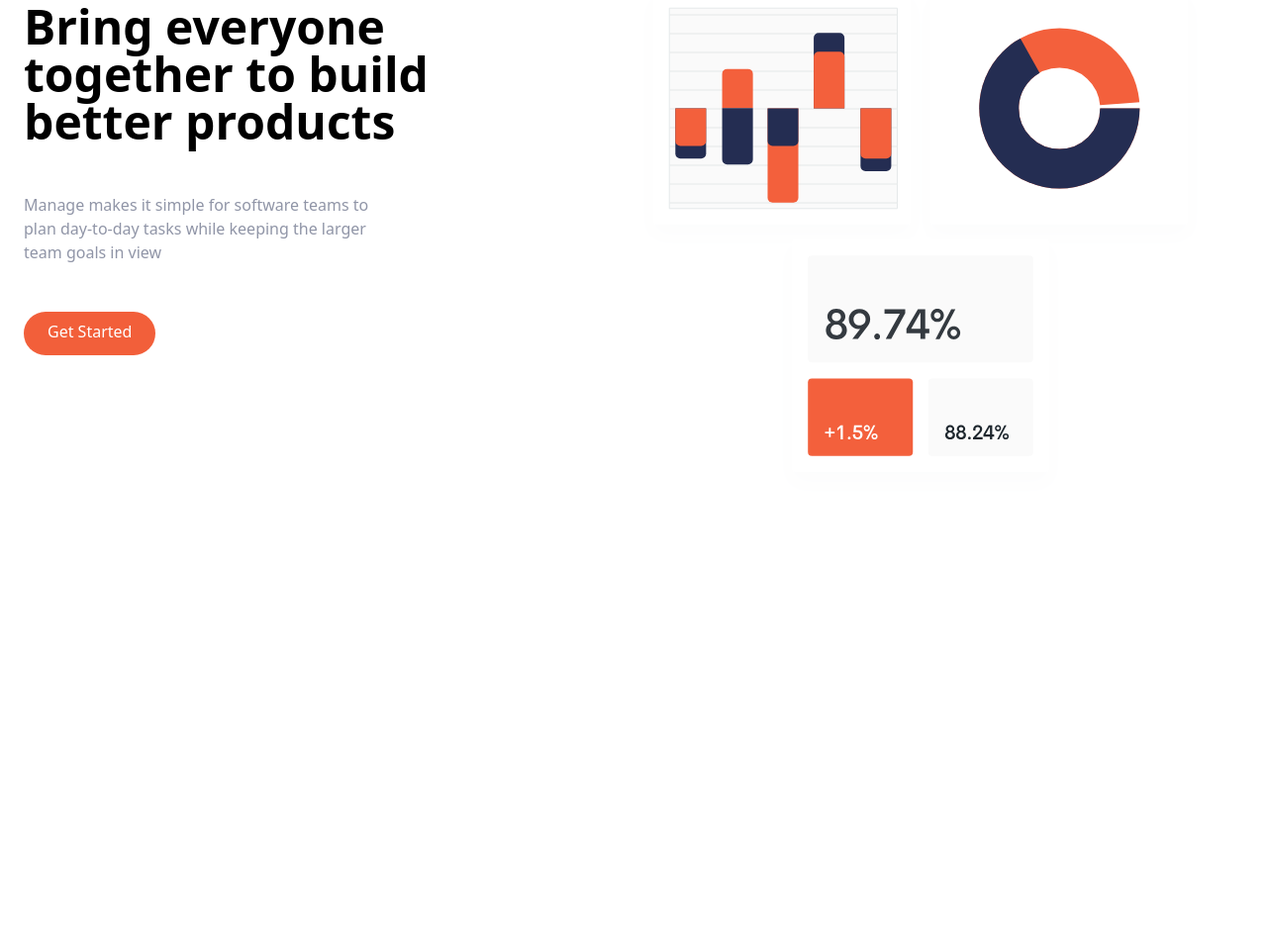
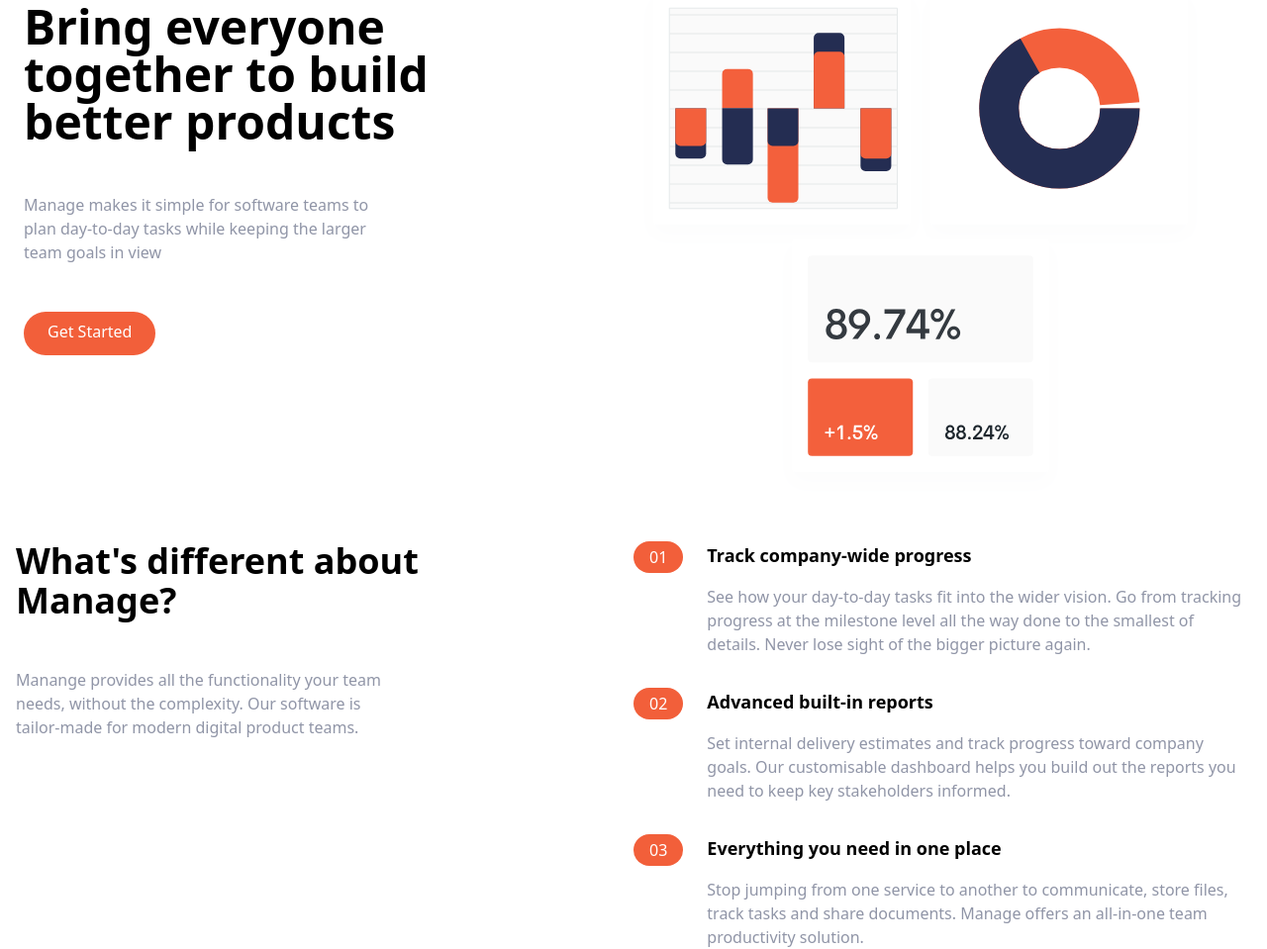
Before and after one commit to nittin-shankar/tailwind-crash-course, a website: page index.html in a window 1280 px wide. Shown: the part 150-1109 px from the top of the page at 99% size. Before the commit the page ends 800 px from the top, so only its background shows below. Drawn offline with Linux system fonts and the light colour scheme.

Commit message:
Build features section

```diff
--- a/index.html
+++ b/index.html
@@ -55,5 +55,93 @@
       </div>
     </section>
 
+    <!-- Features section -->
+    <section id="features" class="">
+      <!-- Flex Container-->
+      <div class="container flex flex-col mx-auto px-4 mt-10 space-y-12 justify-between md:flex-row md:space-y-0">
+        <!-- What's Different -->
+        <div class="flex flex-col space-y-12 md:w-1/2">
+          <h2 class="max-w-md text-4xl font-bold text-center md:text-left">
+            What's different about Manage?
+          </h2>
+          <p class="max-w-sm text-center text-darkGrayishBlue md:text-left">
+            Manange provides all the functionality your team needs, without the complexity. Our software is tailor-made for modern digital product teams.
+          </p>
+        </div>
+
+        <!-- Numbered List-->
+        <div class="flex flex-col space-y-8 md:w-1/2">
+          <!-- List Item 1-->
+          <div class="flex flex-col space-y-3 md:space-y-0 md:space-x-6 md:flex-row">
+            <!-- Heading -->
+            <div class="rounded-l-full bg-brightRedSupLight md:bg-transparent">
+              <div class="flex items-center space-x-2">
+                <div class="px-4 py-2 text-white rounded-full md:py-1 bg-brightRed">
+                  01
+                </div>
+                <h3 class="text-base font-bold md:mb-4 md:hidden">
+                  Track company-wide progress
+                </h3>
+              </div>
+            </div>
+
+            <div>
+              <h3 class="hidden mb-4 text-lg font-bold md:block">
+                Track company-wide progress
+              </h3>
+              <p class="text-darkGrayishBlue">
+                See how your day-to-day tasks fit into the wider vision. Go from tracking progress at the milestone level all the way done to the smallest of details. Never lose sight of the bigger picture again.
+              </p>
+            </div>
+          </div>
+          <!-- List Item 2-->
+          <div class="flex flex-col space-y-3 md:space-y-0 md:space-x-6 md:flex-row">
+            <!-- Heading -->
+            <div class="rounded-l-full bg-brightRedSupLight md:bg-transparent">
+              <div class="flex items-center space-x-2">
+                <div class="px-4 py-2 text-white rounded-full md:py-1 bg-brightRed">
+                  02
+                </div>
+                <h3 class="text-base font-bold md:mb-4 md:hidden">
+                  Advanced built-in reports
+                </h3>
+              </div>
+            </div>
+
+            <div>
+              <h3 class="hidden mb-4 text-lg font-bold md:block">
+                Advanced built-in reports
+              </h3>
+              <p class="text-darkGrayishBlue">
+                Set internal delivery estimates and track progress toward company goals. Our customisable dashboard helps you build out the reports you need to keep key stakeholders informed.
+              </p>
+            </div>
+          </div>
+          <!-- List Item 3 -->
+          <div class="flex flex-col space-y-3 md:space-y-0 md:space-x-6 md:flex-row">
+            <!-- Heading -->
+            <div class="rounded-l-full bg-brightRedSupLight md:bg-transparent">
+              <div class="flex items-center space-x-2">
+                <div class="px-4 py-2 text-white rounded-full md:py-1 bg-brightRed">
+                  03
+                </div>
+                <h3 class="text-base font-bold md:mb-4 md:hidden">
+                  Everything you need in one place
+                </h3>
+              </div>
+            </div>
+
+            <div>
+              <h3 class="hidden mb-4 text-lg font-bold md:block">
+                Everything you need in one place
+              </h3>
+              <p class="text-darkGrayishBlue">
+                Stop jumping from one service to another to communicate, store files, track tasks and share documents. Manage offers an all-in-one team productivity solution.
+              </p>
+            </div>
+          </div>
+        </div>
+      </div>
+    </section>
   </body>
 </html>
```
Also changed, not shown: dist/style.css.
